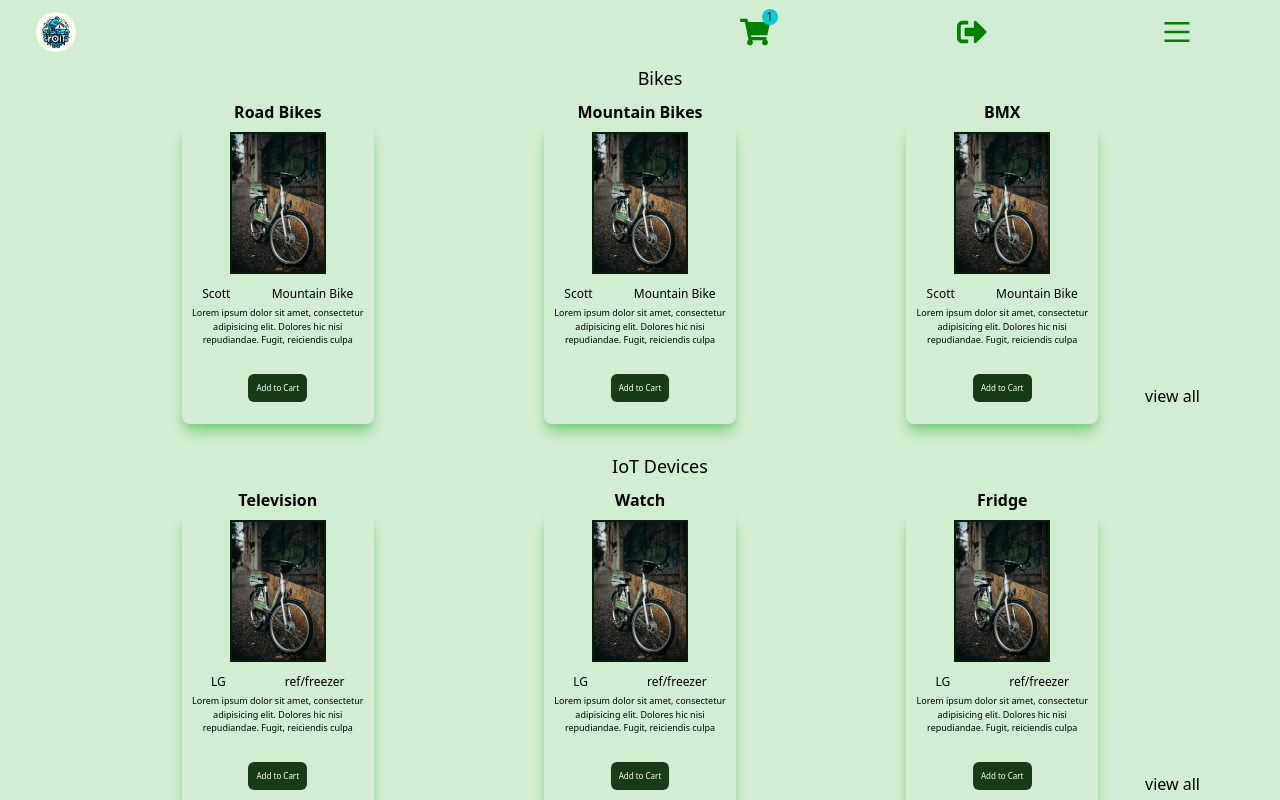
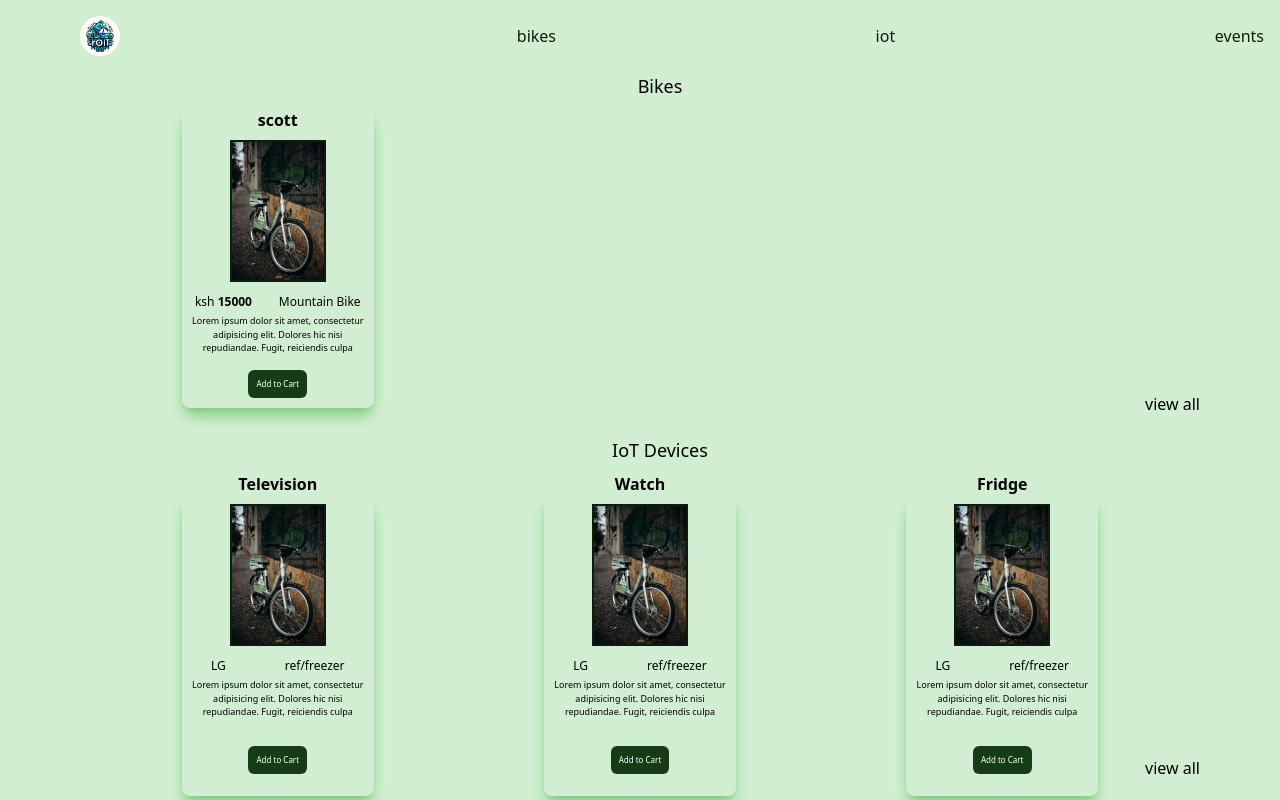
Before and after one commit to fiveace-Merill/ridesIOT, a React (Vite) app: page /Users/1 in a window 1280 px wide. Shown: the top 800 px of the page. Built offline with nearby package versions, Linux system fonts and the light colour scheme.

Commit message:
general commit changes in: Nav, Cards:bike, event, iot

```diff
--- a/src/components/users/BikeProductCard.jsx
+++ b/src/components/users/BikeProductCard.jsx
@@ -1,23 +1,27 @@
 import product from '../../assets/bike4.jpg'
 
-const handleClick = () => {
+const handleAddToCart = (event) => {
     console.log('added to cart')
 }
+const handleClick = (event) => {
+    console.log(event.target.textContent)
+}
 
-function BikeProductCard() {
+function BikeProductCard({ name, price, design, description }) {
     return (
         <div className='w-5/12 h-full mx-1 flex flex-col justify-center shadow-lg shadow-forest_green-700 rounded-lg md:w-9/12 md:h-[300px]'>
+            <h4 className="text-center hover:text-md hover:text-forest_green-300 hover:cursor-pointer font-bold" onClick={handleClick}>{name}</h4>
             <div className='h-2/6 w-2/6 mx-2 my-2 border-2 self-center border-forest_green-100 bg-forest_green-300 md:h-3/6 md:w-3/6'>
                 <img src={product} className='w-full h-full' />
             </div>
             <div className='w-full h-3/6 my-1 text-center'>
                 <div className='flex justify-around text-xs md:text-md'>
-                    <p>Scott</p>
-                    <p>Mountain Bike</p>
+                    <p className='text-md'>ksh <span className='font-bold'>{price}</span></p>
+                    <p>{design}</p>
                 </div>
                 <p className='text-pretty p-1 text-[9px] box-border h-2/4'>Lorem ipsum dolor sit amet, consectetur adipisicing elit. Dolores hic nisi repudiandae. Fugit, reiciendis culpa</p>
-                <div className='w-full box-border p-1' onClick={handleClick}>
-                    <button className='bg-forest_green-200 text-white rounded-md p-2 text-center text-[8px]'>Add to Cart</button>
+                <div className='w-full box-border p-1'>
+                    <button className='bg-forest_green-200 text-white rounded-md p-2 text-center text-[8px]' onClick={handleAddToCart}>Add to Cart</button>
                 </div>
             </div>
         </div>
--- a/src/components/users/DefaultBike.jsx
+++ b/src/components/users/DefaultBike.jsx
@@ -1,29 +1,26 @@
 import { FaArrowRight } from "react-icons/fa"
 import BikeProductCard from './BikeProductCard'
-function DefaultBike({ handleClick = f => f}) {
+function DefaultBike() {
     return (
         <>
             <div className='my-2 flex flex-col items-center relative rounded-lg md:w-9/12 md:mx-auto'>
-                <h3 className="hover:text-md hover:text-forest_green-300 hover:cursor-pointer font-bold" onClick={(event) => handleClick(event.target.textContent)}>Road Bikes</h3>
-                <BikeProductCard></BikeProductCard>
+                <BikeProductCard name={"scott"} design={"Mountain Bike"} price={15000}></BikeProductCard>
+                <div className='absolute p-2 top-[50%] right-5 opacity-20 md:hidden'>
+                    <FaArrowRight size={20}></FaArrowRight>
+                </div>
+            </div>
+            {/* <div className='my-2 flex flex-col items-center relative rounded-lg md:w-9/12 md:mx-auto'>
+                <BikeProductCard name={"Trek"} design={"Gravel Bike"} price={12599}></BikeProductCard>
                 <div className='absolute p-2 top-[50%] -right-1 opacity-20 md:hidden'>
                     <FaArrowRight size={20}></FaArrowRight>
                 </div>
             </div>
             <div className='my-2 flex flex-col items-center relative rounded-lg md:w-9/12 md:mx-auto'>
-                <h3 className="hover:text-md hover:text-forest_green-300 hover:cursor-pointer font-bold" onClick={(event) => handleClick(event.target.textContent)}>Mountain Bikes</h3>
-                <BikeProductCard></BikeProductCard>
-                <div className='absolute p-2 top-[50%] -right-1 opacity-20 md:hidden'>
-                    <FaArrowRight size={20}></FaArrowRight>
-                </div>
-            </div>
-            <div className='my-2 flex flex-col items-center relative rounded-lg md:w-9/12 md:mx-auto'>
-                <h3 className="hover:text-md hover:text-forest_green-300 cursor-pointer font-bold" onClick={(event) => handleClick(event.target.textContent)}>BMX</h3>
-                <BikeProductCard></BikeProductCard>
+                <BikeProductCard name={"pavillion"} design={"BMX"} price={8950}></BikeProductCard>
                 <div className='absolute p-2 top-[50%] -right-1 opacity-20 hover:-z-50 md:hidden'>
                     <FaArrowRight size={20}></FaArrowRight>
                 </div>
-            </div>
+            </div> */}
         </>
     )
 }
--- a/src/components/users/DefaultEvent.jsx
+++ b/src/components/users/DefaultEvent.jsx
@@ -1,10 +1,13 @@
 import EventProductCard from "./EventProductCard"
 function DefaultEvent() {
     return (
+
         <div className="w-full h-full p-2 md:mx-auto md:w-10/12 md:p-0">
             <EventProductCard></EventProductCard>
         </div>
+
     )
 }
 
+
 export default DefaultEvent
--- a/src/components/users/IotProductCard.jsx
+++ b/src/components/users/IotProductCard.jsx
@@ -16,8 +16,8 @@
                     <p>ref/freezer</p>
                 </div>
                 <p className='text-pretty p-1 text-[9px] box-border h-2/4'>Lorem ipsum dolor sit amet, consectetur adipisicing elit. Dolores hic nisi repudiandae. Fugit, reiciendis culpa</p>
-                <div className='w-full box-border p-1' onClick={handleClick}>
-                    <button className='bg-forest_green-200 text-white rounded-md p-2 text-center text-[8px]'>Add to Cart</button>
+                <div className='w-full box-border p-1'>
+                    <button className='bg-forest_green-200 text-white rounded-md p-2 text-center text-[8px]' onClick={handleClick}>Add to Cart</button>
                 </div>
             </div>
         </div>
--- a/src/pages/Users.jsx
+++ b/src/pages/Users.jsx
@@ -1,23 +1,40 @@
 import { FaShoppingCart, FaSignOutAlt, FaWindowClose, FaInstagram, FaTwitter, FaDiscord, FaWhatsapp, FaFacebook, FaSearch } from 'react-icons/fa'
 import logo from '../assets/logo2.jpeg'
-import illustration from '../assets/video-iot.mp4'
+import '../style/users/users.css'
 import DefaultBike from '../components/users/DefaultBike'
 import DefaultIot from '../components/users/DefaultIot'
 import DefaultEvent from '../components/users/DefaultEvent'
 import { useNavigate } from 'react-router'
 import { GrMenu } from 'react-icons/gr'
-import { useState } from 'react'
+import { useState, useEffect } from 'react'
 import { signOut } from 'firebase/auth'
 import { auth } from '..'
 
 function Users() {
 
-    const [selectedBike, setSelectedBike] = useState()
+    const [isOpen, setIsOpen] = useState(false);
+    const [isMobile, setIsMobile] = useState(window.innerWidth <= 768);
+    const [isLogoVisible, setIsLogoVisible] = useState(true);
+
     const navigate = useNavigate()
 
-    function handleMenuClick() {
-        console.log('clicked')
-    }
+    const toggleMenu = () => {
+        setIsOpen(!isOpen);
+        setIsLogoVisible(!isLogoVisible);
+    };
+
+    useEffect(() => {
+        const handleResize = () => {
+            setIsMobile(window.innerWidth <= 768);
+        };
+
+        window.addEventListener('resize', handleResize);
+
+        return () => {
+            window.removeEventListener('resize', handleResize);
+        };
+    }, []);
+
     function handleSignOut() {
         signOut(auth)
             .then(() => {
@@ -27,38 +44,44 @@
             .catch((err) => console.log(err.message))
 
     }
+
     function processProduct(item) {
         //Use item to select which product will be rendered
     }
     return (
         <div className="h-auto w-[99%] mx-auto bg-forest_green-900 md:h-full md:w-full">
-            <nav className='w-full h-16 '>
-                <div className='flex w-full h-full items-center justify-around'>
-                    <img src={logo} className='h-10 w-10 rounded-full mr-auto ml-9' />
-                    <div className='flex justify-around w-6/12'>
-                            {/* <label className='md:relative md:w-auto'>
-                                <input type='text' className='md:w-auto md:h-full md:rounded-full'></input>
-                                <FaSearch className='inline-block md:absolute md:inline-block md:top-2.5 md:right-3'></FaSearch>
-                            </label> */}
-                        <div className='relative mx-3'>
-                            <FaShoppingCart color='green' size={30}></FaShoppingCart>
-                            <p className='absolute h-4 w-4 text-center bg-robin_egg_blue m-auto -top-2 -right-2 text-rich_black-500 rounded-full text-xs'>1</p>
+            <nav className='flex flex-1 justify-between pr-2 py-4' style={{ zIndex: isOpen ? 1 : 0 }}>
+                {isLogoVisible && <img src={logo} className='h-10 w-10 ml-6 rounded-full md:self-center md:ml-20' />}
+                {(isMobile && isOpen) || !isMobile ? (
+                    <div className='animate__animated animate__slideInDown flex flex-col md:w-3/5'>
+                        {isMobile && isOpen && (
+                            <button onClick={toggleMenu} className='h-10 w-10 self-end p-1 mr-5'><FaWindowClose></FaWindowClose></button>
+                        )}
+                        <ul className='cursor-pointer pl-2 text-sm text-robin_egg_blue flex flex-col justify-between list-none align-start align-self-end w-screen menu md:flex-row md:w-auto md:p-2 md:items-center md:flex-1 md:space-x-4 md:text-base'>
+                            <li className='hover:text-forest_green-400 user-page-phone-list'><a href='#bikes'>bikes</a></li>
+                            <li className='hover:text-forest_green-400 user-page-phone-list'><a href='#iot'>iot</a></li>
+                            <li className='hover:text-forest_green-400 user-page-phone-list'><a href='#events'>events</a></li>
+                        </ul>
+
+                    </div>
+                ) : null}
+                {isMobile && !isOpen && (
+                    <div className='flex items-center justify-between w-3/6'>
+                        <div>
+                            <FaShoppingCart></FaShoppingCart>
                         </div>
-                        <button><FaSignOutAlt size={30} color='green' onClick={handleSignOut}></FaSignOutAlt></button>
-                        <button onClick={handleMenuClick}><GrMenu size={30} color='green'></GrMenu></button>
+                        <div>
+                            <FaSignOutAlt onClick={handleSignOut}></FaSignOutAlt>
+                        </div>
+                        <button onClick={toggleMenu} className='h-8 w-8'><GrMenu></GrMenu></button>
                     </div>
-                </div>
-                <ul className='hidden flex flex-col h-full justify-around pl-2 absolute top-0 left-0 w-full bg-robin_egg_blue-100 text-white opacity-100 rounded-b-xl shadow-md shadow-robin_egg_blue-800'>
-                    <li className='close-menu self-end mr-2'><FaWindowClose size={22}></FaWindowClose></li>
-                    <li>Bikes</li>
-                    <li>IoT</li>
-                    <li>Events</li>
-                </ul>
-            </nav>
+                )
+                }
+            </nav >
             <header className='relative'>
             </header>
             <main className='md:flex md:flex-col md:justify-center'>
-                <div className='relative md:mb-5'>
+                <div className='relative md:mb-5' id='bikes'>
                     <h2 className='ml-10 text-start md:text-center md:text-lg'>Bikes</h2>
                     <div className='flex flex-col md:grid md:h-9/12 md:grid-rows-1 md:grid-cols-3 md:gap-5 md:w-10/12 md:mx-[auto]'>
                         <DefaultBike handleClick={processProduct}></DefaultBike>
@@ -66,14 +89,14 @@
                     <p className='absolute top-0 right-10 md:top-80 md:right-20'>view all</p>
                 </div>
 
-                <div className='relative md:mb-5'>
+                <div className='relative md:mb-5' id='iot'>
                     <h2 className='ml-10 text-start md:text-center md:text-lg'>IoT Devices</h2>
                     <div className='flex flex-col md:grid md:h-9/12 md:grid-rows-1 md:grid-cols-3 md:gap-5 md:w-10/12 md:mx-[auto]'>
                         <DefaultIot handleClick={processProduct}></DefaultIot>
                     </div>
                     <p className='absolute top-0 right-10 md:top-80 md:right-20'>view all</p>
                 </div>
-                <div className='w-full h:auto md:h-[500px] md:rounded-lg md:mx-auto'>
+                <div className='w-full h:auto md:h-[500px] md:rounded-lg md:mx-auto' id='events'>
                     <DefaultEvent></DefaultEvent>
                 </div>
             </main>
@@ -126,7 +149,7 @@
                     <p>Copyrights@2024<span className='text-xs italic'> developed by five-ace</span></p>
                 </div>
             </footer>
-        </div>
+        </div >
     )
 }
 
--- /dev/null
+++ b/src/style/users/users.css
@@ -0,0 +1,3 @@
+.user-page-phone-list {
+    color: #0b1e0b;
+}
```
